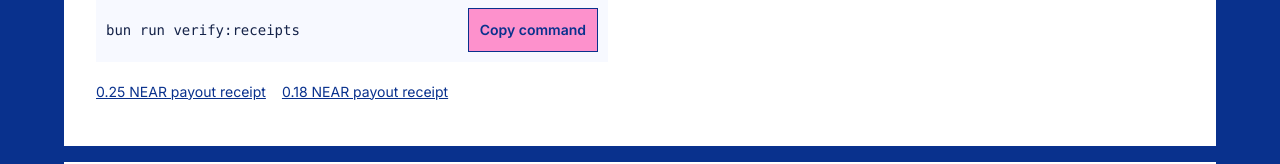
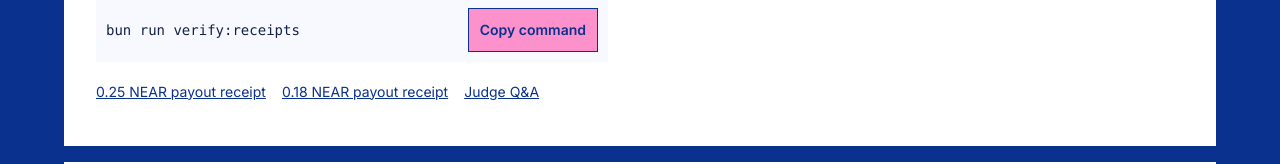
Before and after one commit to AgSurance/agsurance-fe, a Next.js app: page /demo in a window 1280 px wide. Shown: the part 384-548 px from the top of the page. Built offline with nearby package versions, Linux system fonts and the light colour scheme; no server answers.

Commit message:
Publish AgSurance judge Q&A

```diff
--- a/src/app/demo/page.tsx
+++ b/src/app/demo/page.tsx
@@ -37,6 +37,7 @@ export default async function DemoPage() {
         <div className="demo-run-links">
           <a className="demo-proof" href={receiptUrl(cliPayoutHash)}>0.25 NEAR payout receipt</a>
           <a className="demo-proof" href={receiptUrl(historicalPayoutHash)}>0.18 NEAR payout receipt</a>
+          <a className="demo-proof" href="https://github.com/AgSurance/agsurance-fe/blob/main/docs/judge-qa.md">Judge Q&A</a>
         </div>
       </section>
       <CliRun />
```
Also changed, not shown: 2 other files (tests, documents, lock files or other folders).
